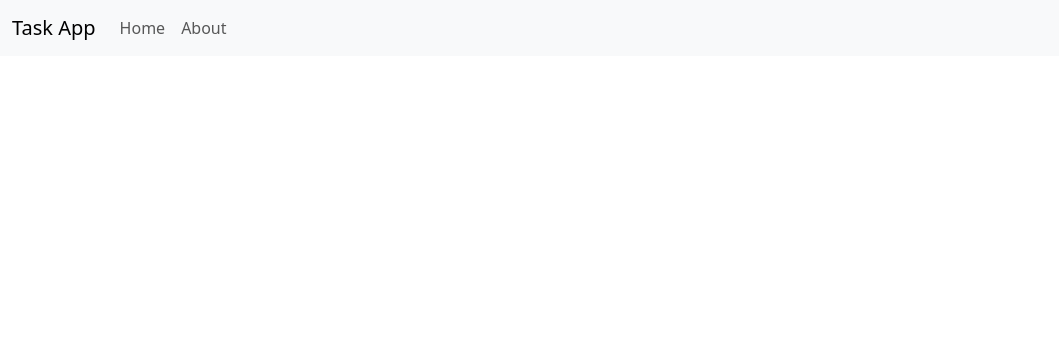
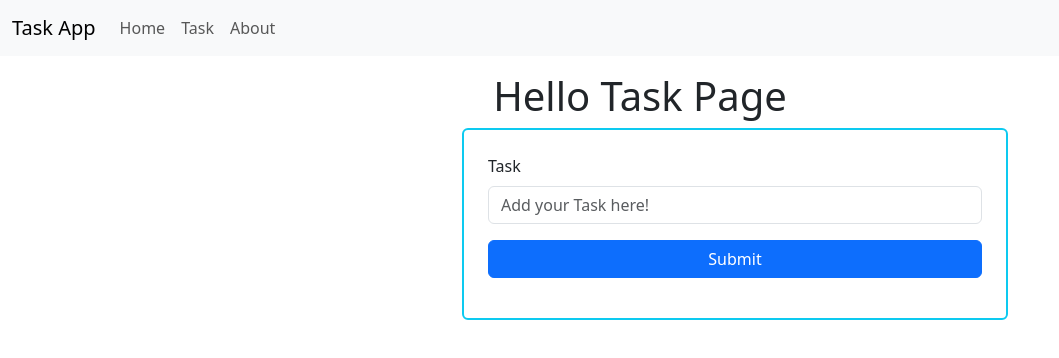
Before and after one commit to cckcoder/vue-js-task-app, a Vue app: page /task in a window 1280 px wide. Before the commit this address had no page. Shown: the top 358 px of the page, without its empty margins (0-1059 px from the left). Built offline with nearby package versions, Linux system fonts and the light colour scheme.

Commit message:
update: use v-router static route
Signed-off-by: codewizz_thinkpad <codewizz@cckcoder.cc>

```diff
--- a/src/App.vue
+++ b/src/App.vue
@@ -25,6 +25,9 @@ import { RouterLink, RouterView } from 'vue-router'
                 <RouterLink to="/" class="nav-link">Home</RouterLink>
               </li>
               <li class="nav-item">
+                <RouterLink :to="{ name: 'task' }" class="nav-link">Task</RouterLink>
+              </li>
+              <li class="nav-item">
                 <RouterLink to="/about" class="nav-link">About</RouterLink>
               </li>
             </ul>
--- a/src/router/index.js
+++ b/src/router/index.js
@@ -1,5 +1,7 @@
 import { createRouter, createWebHistory } from 'vue-router'
 import HomeView from '../views/HomeView.vue'
+import TaskView from '@/views/TaskView.vue'
+import TaskDetailView from '@/views/TaskDetailView.vue'
 
 const router = createRouter({
   history: createWebHistory(import.meta.env.BASE_URL),
@@ -8,6 +10,16 @@ const router = createRouter({
       path: '/',
       name: 'home',
       component: HomeView
+    },
+    {
+      path: '/task',
+      name: 'task',
+      component: TaskView
+    },
+    {
+      path: '/task/123',
+      name: 'task-detail',
+      component: TaskDetailView
     },
     {
       path: '/about',
--- /dev/null
+++ b/src/views/TaskDetailView.vue
@@ -0,0 +1,9 @@
+<script setup>
+
+</script>
+
+<template>
+  <div>
+    <h1>Hello Task Detail</h1>
+  </div>
+</template>
--- /dev/null
+++ b/src/views/TaskView.vue
@@ -0,0 +1,23 @@
+<script setup>
+import { computed } from 'vue'
+
+const formTask = computed(() => {
+  return ['border', 'border-info', 'border-2', 'p-4', 'rounded']
+})
+
+</script>
+
+<template>
+  <div class="row">
+    <h1 class="text-center">Hello Task Page</h1>
+    <div class="offset-4 col-md-6">
+      <form @submit.prevent="submitTask" :class="formTask">
+        <div class="mb-3">
+          <label for="task" class="form-label">Task</label>
+          <input type="text" class="form-control" placeholder="Add your Task here!" name="task">
+          <button type="submit" class="btn btn-primary mt-3 w-100">Submit</button>
+        </div>
+      </form>
+    </div>
+  </div>
+</template>
```
